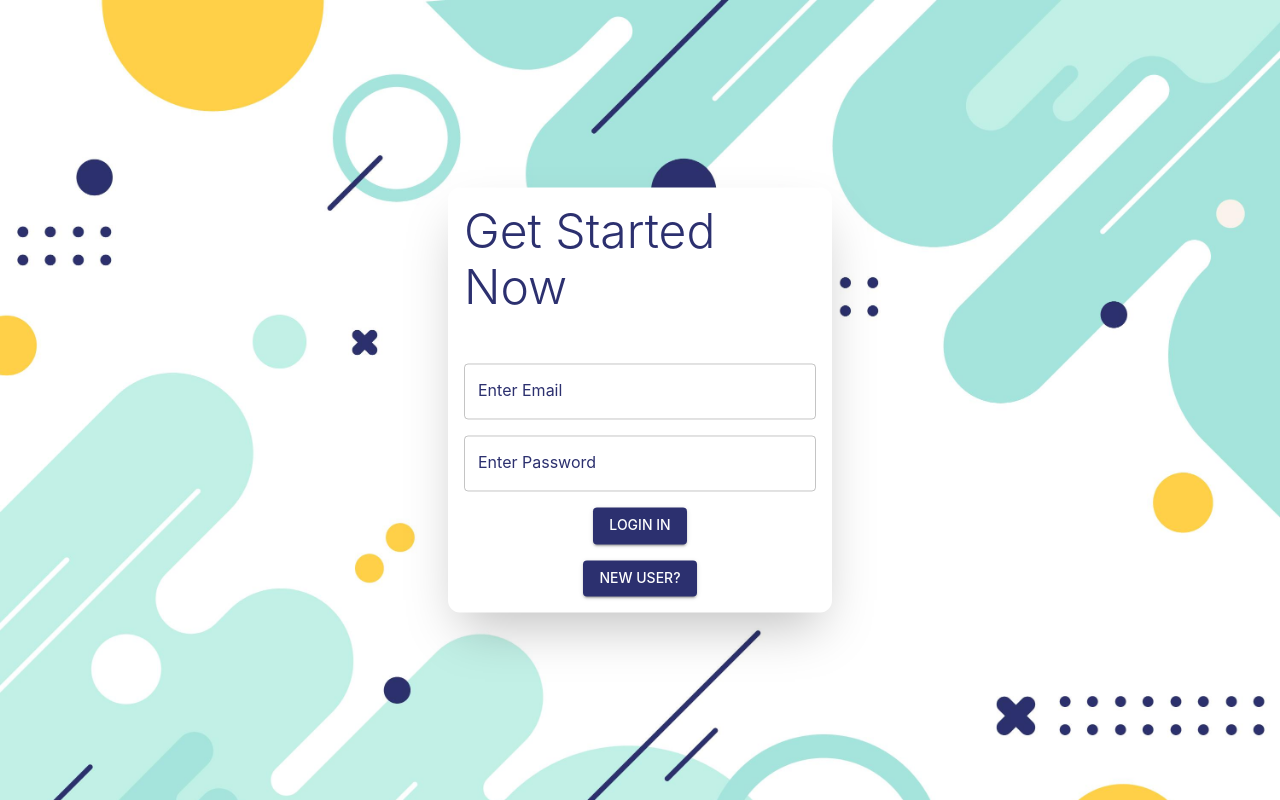
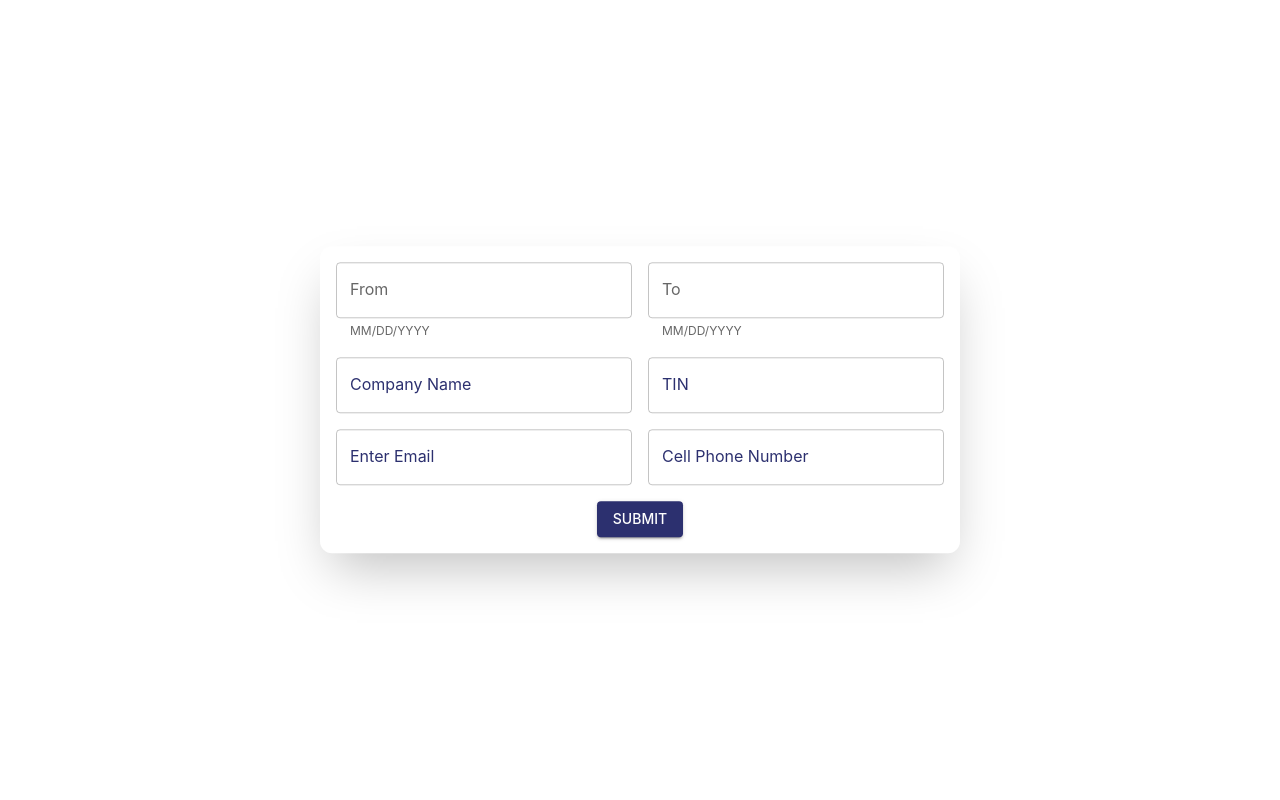
Before and after one commit to NikhilSaini99/estwaniTax, a Next.js app: page / in a window 1280 px wide. Built offline with nearby package versions, Linux system fonts and the light colour scheme.

Commit message:
working on RTR

```diff
--- a/package.json
+++ b/package.json
@@ -13,14 +13,19 @@
     "@emotion/styled": "^11.11.0",
     "@mui/icons-material": "^5.11.16",
     "@mui/material": "^5.13.5",
+    "@mui/x-date-pickers": "^6.9.0",
+    "@mui/x-date-pickers-pro": "^6.9.0",
     "@reduxjs/toolkit": "^1.9.5",
     "autoprefixer": "10.4.14",
     "axios": "^1.4.0",
+    "date-fns": "^2.30.0",
+    "dayjs": "^1.11.8",
     "eslint": "8.43.0",
     "eslint-config-next": "13.4.7",
     "next": "13.4.7",
     "postcss": "8.4.24",
     "react": "18.2.0",
+    "react-datepicker": "^4.14.1",
     "react-dom": "18.2.0",
     "react-hook-form": "^7.45.0",
     "react-redux": "^8.1.1",
--- a/src/components/CustomTextField.js
+++ b/src/components/CustomTextField.js
@@ -10,7 +10,7 @@ const CustomTextField = ({ inputType, fieldLabel, field, errorDetail, errors })
         }}
             InputProps={{
                 style: {
-                    background:'white'
+                    background: 'white'
                 }
             }}
             sx={{ borderRadius: '5px', }}
--- /dev/null
+++ b/src/features/RTRformslice.js
@@ -0,0 +1,16 @@
+import { createSlice } from "@reduxjs/toolkit";
+
+const initialState = {}
+
+export const rtrSlice = (createSlice({
+    name: 'RTRform',
+    initialState,
+    reducers: {
+        rtrData: (state, action) => {
+             return state = action.payload
+        }
+    }
+}))
+
+export const {rtrData} = rtrSlice.actions
+export default rtrSlice.reducer;
--- /dev/null
+++ b/src/pages/RTR/RTRform.js
@@ -0,0 +1,134 @@
+import React, { useState } from 'react'
+import { useForm, Controller } from 'react-hook-form'
+import { useDispatch, useSelector } from 'react-redux';
+import { rtrData } from '@/features/RTRformslice';
+import { AdapterDayjs } from '@mui/x-date-pickers/AdapterDayjs';
+import { DatePicker } from '@mui/x-date-pickers/DatePicker';
+import { LocalizationProvider } from '@mui/x-date-pickers/LocalizationProvider';
+import dayjs from 'dayjs';
+import { Box } from '@mui/material';
+import CustomButton from '@/components/Button';
+import CustomTextField from '@/components/CustomTextField';
+
+const RTRform = () => {
+  const dispatch = useDispatch()
+  const RTRformData = useSelector((state) => state.rtrForm);
+  const [selectedDates, setSelectedDates] = useState({
+    from: null,
+    to: null
+  })
+  //Destructing values from use State(selectedDates)
+  const { from, to } = selectedDates
+
+
+  const { handleSubmit, control, formState: { errors } } = useForm({
+    defaultValues: {
+      dateFrom: null,
+      dateTo: null,
+      companyName: '',
+      tin: '',
+      email: '',
+      cellPhone: ''
+    }
+  })
+
+  const onsubmit = (data) => {
+    setSelectedDates({
+      ...selectedDates, from: data.dateFrom.toISOString(),
+      to: data.dateTo.toISOString()
+    })
+    dispatch(rtrData({ ...data, dateFrom: from, dateTo: to }));
+  }
+  const formParentStyling = {
+    width: { xs: '98%', lg: '50%' },
+    margin: '0 auto',
+    p: { xs: '0.5rem', lg: '2rem' },
+    borderRadius: '20px',
+    position: 'relative',
+    top: '0',
+    minHeight: { xs: '100vh', lg: '800px' }
+  }
+  return (
+    <>
+      {RTRformData && console.log(RTRformData)}
+      <Box sx={{ ...formParentStyling }}>
+        <Box component='form' className='grid grid-cols-2 gap-4 bg-white shadow-2xl p-4 rounded-xl absolute top-1/2 left-1/2 transform -translate-x-1/2 -translate-y-1/2 w-full sm:w-3/4 lg:w-full'
+          onSubmit={handleSubmit(onsubmit)}>
+
+          <LocalizationProvider dateAdapter={AdapterDayjs}>
+            <Controller
+              control={control}
+              name="dateFrom"
+              rules={{ required: 'Date is required' }}
+              render={({ field }) => <DatePicker label="From" slotProps={{ textField: { variant: 'outlined', helperText: 'MM/DD/YYYY', } }}
+                // onChange={(date) => setfromDate(date.toISOString())}
+                {...field} />}
+            >
+            </Controller>
+
+            <Controller
+              control={control}
+              name="dateTo"
+              rules={{ required: 'Date is required' }}
+              render={({ field }) => <DatePicker label="To" slotProps={{ textField: { variant: 'outlined', helperText: 'MM/DD/YYYY', } }}
+                // onChange={(date) => settoDate(date.toISOString())}
+                {...field} />}
+            >
+            </Controller>
+          </LocalizationProvider>
+
+          <Controller
+            control={control}
+            name="companyName"
+            rules={{ required: 'Name of the Company is required' }}
+            render={({ field }) => <CustomTextField field={field} inputType='text'
+              fieldLabel='Company Name' errorDetail='companyName' errors={errors}
+            />}
+          />
+
+
+
+          <Controller
+            control={control}
+            name="tin"
+            rules={{ required: 'TIN is required' }}
+            render={({ field }) => <CustomTextField field={field} inputType='text'
+              fieldLabel='TIN' errorDetail='tin' errors={errors}
+            />}
+          />
+
+
+
+          <Controller
+            control={control}
+            name="email"
+            rules={{ required: 'Email Address is required' }}
+            render={({ field }) => <CustomTextField field={field} inputType='email'
+              fieldLabel='Enter Email' errorDetail='email' errors={errors}
+            />}
+          />
+
+
+
+          <Controller
+            control={control}
+            name="cellPhone"
+            rules={{ required: 'Cell Phone Number is required' }}
+            render={({ field }) => <CustomTextField field={field} inputType='number'
+              fieldLabel='Cell Phone Number' errorDetail='cellPhone' errors={errors}
+            />}
+          />
+
+          <Box className="col-span-full flex justify-center">
+            <CustomButton text='Submit' bgColor='#2C306F' type='submit' />
+          </Box>
+        </Box>
+      </Box>
+
+
+
+    </>
+  )
+}
+
+export default RTRform
--- a/src/pages/Signup/Signup.js
+++ b/src/pages/Signup/Signup.js
@@ -30,9 +30,16 @@ const Signup = () => {
     })
 
     const onsubmit = (data) => {
-        dispatch(signupData(data));
-        console.log(data)
-        console.log(signUpFormValue)
+
+        if (data.password === data.rePassword) {
+            dispatch(signupData(data));
+            console.log(data)
+            console.log(signUpFormValue)
+        }
+        else {
+            alert("Password didn't Match")
+        }
+
     }
 
     const formParentStyling = {
@@ -66,6 +73,7 @@ const Signup = () => {
                     <Controller
                         control={control}
                         name='businessName'
+                        rules={{ required: 'BusinessName is required' }}
                         render={({ field }) =>
                             <CustomTextField
                                 inputType='text' fieldLabel='Enter BusinessName' field={field} errorDetail='businessName'
@@ -76,9 +84,10 @@ const Signup = () => {
                     <Controller
                         control={control}
                         name='address'
+                        rules={{ required: 'Address is required' }}
                         render={({ field }) =>
                             <CustomTextField
-                                inputType='text' fieldLabel='Enter Address' field={field} errorDetail='businessName'
+                                inputType='text' fieldLabel='Enter Address' field={field} errorDetail='address'
                                 errors={errors}
                             />}
                     >
@@ -86,9 +95,10 @@ const Signup = () => {
                     <Controller
                         control={control}
                         name='tin'
+                        rules={{ required: 'Tin is required' }}
                         render={({ field }) =>
                             <CustomTextField
-                                inputType='number' fieldLabel='Enter Tin' field={field} errorDetail='businessName'
+                                inputType='number' fieldLabel='Enter Tin' field={field} errorDetail='tin'
                                 errors={errors}
                             />}
                     >
@@ -96,9 +106,10 @@ const Signup = () => {
                     <Controller
                         control={control}
                         name='primaryContact'
+                        rules={{ required: 'PrimaryContact is required' }}
                         render={({ field }) =>
                             <CustomTextField
-                                inputType='text' fieldLabel='Enter Full Name' field={field} errorDetail='businessName'
+                                inputType='text' fieldLabel='Enter Full Name' field={field} errorDetail='primaryContact'
                                 errors={errors}
                             />}
                     >
@@ -106,9 +117,10 @@ const Signup = () => {
                     <Controller
                         control={control}
                         name='designation'
+                        rules={{ required: 'Designation is required' }}
                         render={({ field }) =>
                             <CustomTextField
-                                inputType='text' fieldLabel='Enter Designation' field={field} errorDetail='businessName'
+                                inputType='text' fieldLabel='Enter Designation' field={field} errorDetail='designation'
                                 errors={errors}
                             />}
                     >
@@ -116,9 +128,10 @@ const Signup = () => {
                     <Controller
                         control={control}
                         name='teleNo'
+                        rules={{ required: 'TeleNo is required' }}
                         render={({ field }) =>
                             <CustomTextField
-                                inputType='number' fieldLabel='Enter Telephone Number' field={field} errorDetail='businessName'
+                                inputType='number' fieldLabel='Enter Telephone Number' field={field} errorDetail='teleNo'
                                 errors={errors}
                             />}
                     >
@@ -126,9 +139,10 @@ const Signup = () => {
                     <Controller
                         control={control}
                         name='cellNo'
+                        rules={{ required: 'CellNo is required' }}
                         render={({ field }) =>
                             <CustomTextField
-                                inputType='number' fieldLabel='Enter Celephone Number' field={field} errorDetail='businessName'
+                                inputType='number' fieldLabel='Enter Celephone Number' field={field} errorDetail='cellNo'
                                 errors={errors}
                             />}
                     >
@@ -136,9 +150,10 @@ const Signup = () => {
                     <Controller
                         control={control}
                         name='email'
+                        rules={{ required: 'Email is required' }}
                         render={({ field }) =>
                             <CustomTextField
-                                inputType='email' fieldLabel='Enter Email' field={field} errorDetail='businessName'
+                                inputType='email' fieldLabel='Enter Email' field={field} errorDetail='email'
                                 errors={errors}
                             />}
                     >
@@ -146,9 +161,10 @@ const Signup = () => {
                     <Controller
                         control={control}
                         name='password'
+                        rules={{ required: 'Password is required' }}
                         render={({ field }) =>
                             <CustomTextField
-                                inputType='password' fieldLabel='Enter Password' field={field} errorDetail='businessName'
+                                inputType='password' fieldLabel='Enter Password' field={field} errorDetail='password'
                                 errors={errors}
                             />}
                     >
@@ -156,9 +172,11 @@ const Signup = () => {
                     <Controller
                         control={control}
                         name='rePassword'
+                        rules={{ required: 'Password is required' }}
                         render={({ field }) =>
                             <CustomTextField
-                                inputType='password' fieldLabel='Re-Type-Password' field={field} errorDetail='businessName'
+                            name="repassword"
+                                inputType='password' fieldLabel='Re-Type-Password' field={field} errorDetail='rePassword'
                                 errors={errors}
                             />}
                     >
--- a/src/pages/_app.js
+++ b/src/pages/_app.js
@@ -2,6 +2,7 @@ import '@/styles/globals.css'
 import { ThemeProvider, createTheme } from '@mui/material/styles';
 import { Provider } from 'react-redux'
 import { store } from "@/state/store"
+
 
 export default function App({ Component, pageProps }) {
   const theme = createTheme({
--- a/src/pages/index.js
+++ b/src/pages/index.js
@@ -2,12 +2,14 @@
 import { Inter } from 'next/font/google'
 import LoginForm from './Login/LoginForm'
 import Signup from './Signup/Signup'
+import RTRform from './RTR/RTRform'
 
 const inter = Inter({ subsets: ['latin'] })
 
 export default function Home() {
   return (
-    <LoginForm/>
+    // <LoginForm/>
     // <Signup/>
+   <RTRform/>
   )
 }
--- a/src/state/store.js
+++ b/src/state/store.js
@@ -1,9 +1,11 @@
 import { configureStore } from "@reduxjs/toolkit";
 import loginReducer from "@/features/formSlice"
 import SignupReducer from "@/features/SignupSlice"
+import RTRReducer from "@/features/RTRformslice"
 export const store = configureStore({
     reducer: {
         loginForm: loginReducer,
-        SignupForm:SignupReducer
+        SignupForm: SignupReducer,
+        rtrForm: RTRReducer
     }
 })
```
Also changed, not shown: 1 other file (tests, documents, lock files or other folders).
